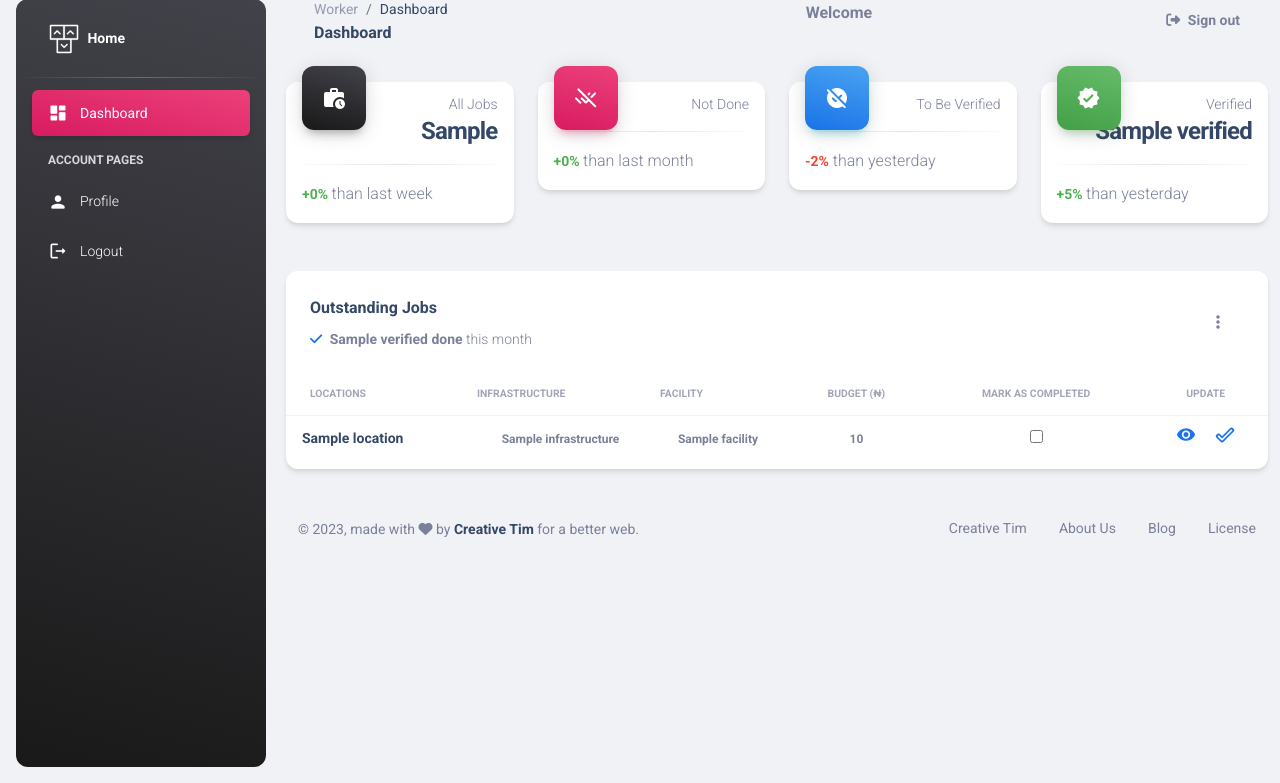
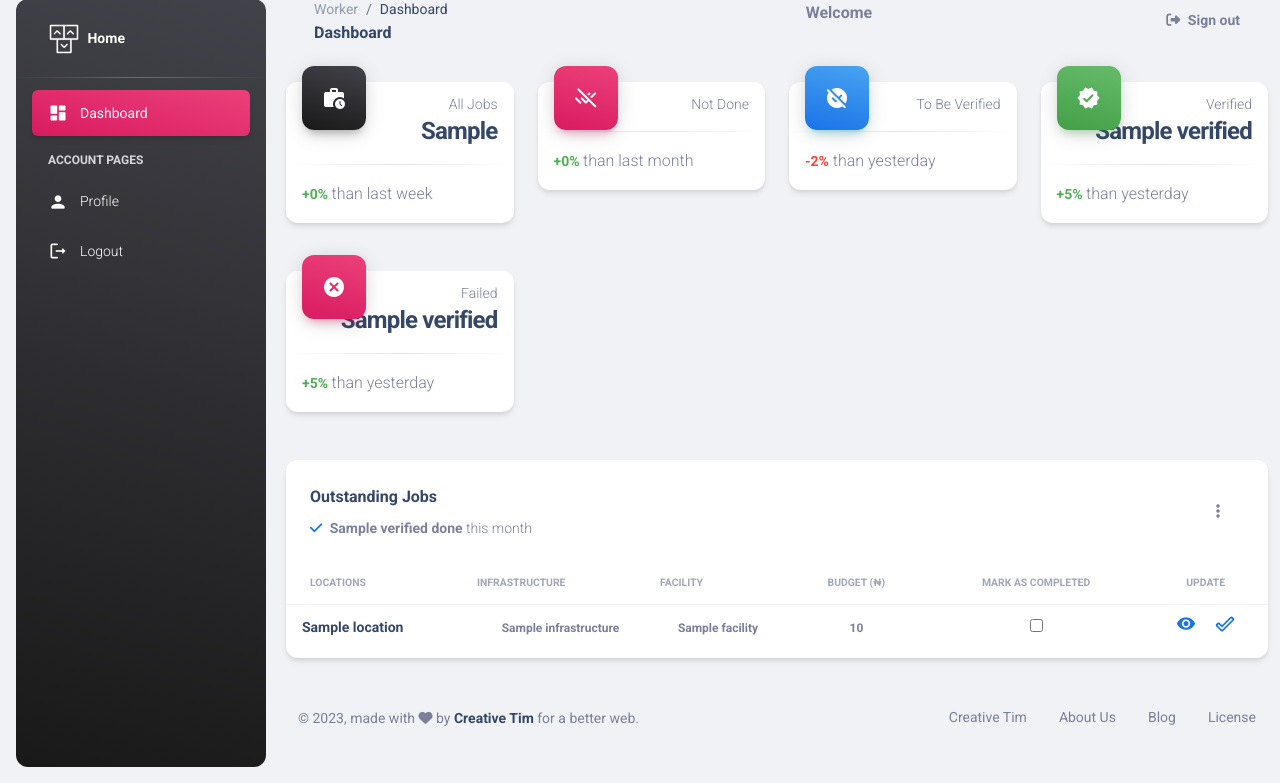
Before and after one commit to Tonyeseh/crowdsourced-damage-report-app, a Flask app: template backend/web_dynamic/templates/workers/dashboard.html in a window 1280 px wide; the page is wider, and only the part inside the window is pictured. Shown: the part 17-800 px from the top of that part. Run offline with Flask 3, Linux system fonts and the light colour scheme; the template is opened without the code that fills it: most values are stand-ins (such as "Sample title", 1, 10 or a date in 2020); some libraries are stand-ins or nearby versions.

Commit message:
added failed card on dashboard

```diff
--- a/backend/web_dynamic/templates/workers/dashboard.html
+++ b/backend/web_dynamic/templates/workers/dashboard.html
@@ -73,6 +73,23 @@
               </div>
               <div class="text-end pt-1">
                 <p class="text-sm mb-0 text-capitalize">Verified</p>
+                <h4 class="mb-0" id="assigned-report">{{all_jobs.get('verified', 0)}}</h4>
+              </div>
+            </div>
+            <hr class="dark horizontal my-0">
+            <div class="card-footer p-3">
+              <p class="mb-0"><span class="text-success text-sm font-weight-bolder">+5% </span>than yesterday</p>
+            </div>
+          </div>
+        </div>
+        <div class="col-xl-3 col-sm-6 mt-5">
+          <div class="card">
+            <div class="card-header p-3 pt-2">
+              <div class="icon icon-lg icon-shape bg-gradient-primary shadow-primary text-center border-radius-xl mt-n4 position-absolute">
+                <i class="material-icons opacity-10">cancel</i>
+              </div>
+              <div class="text-end pt-1">
+                <p class="text-sm mb-0 text-capitalize">Failed</p>
                 <h4 class="mb-0" id="assigned-report">{{all_jobs.get('verified', 0)}}</h4>
               </div>
             </div>
```
